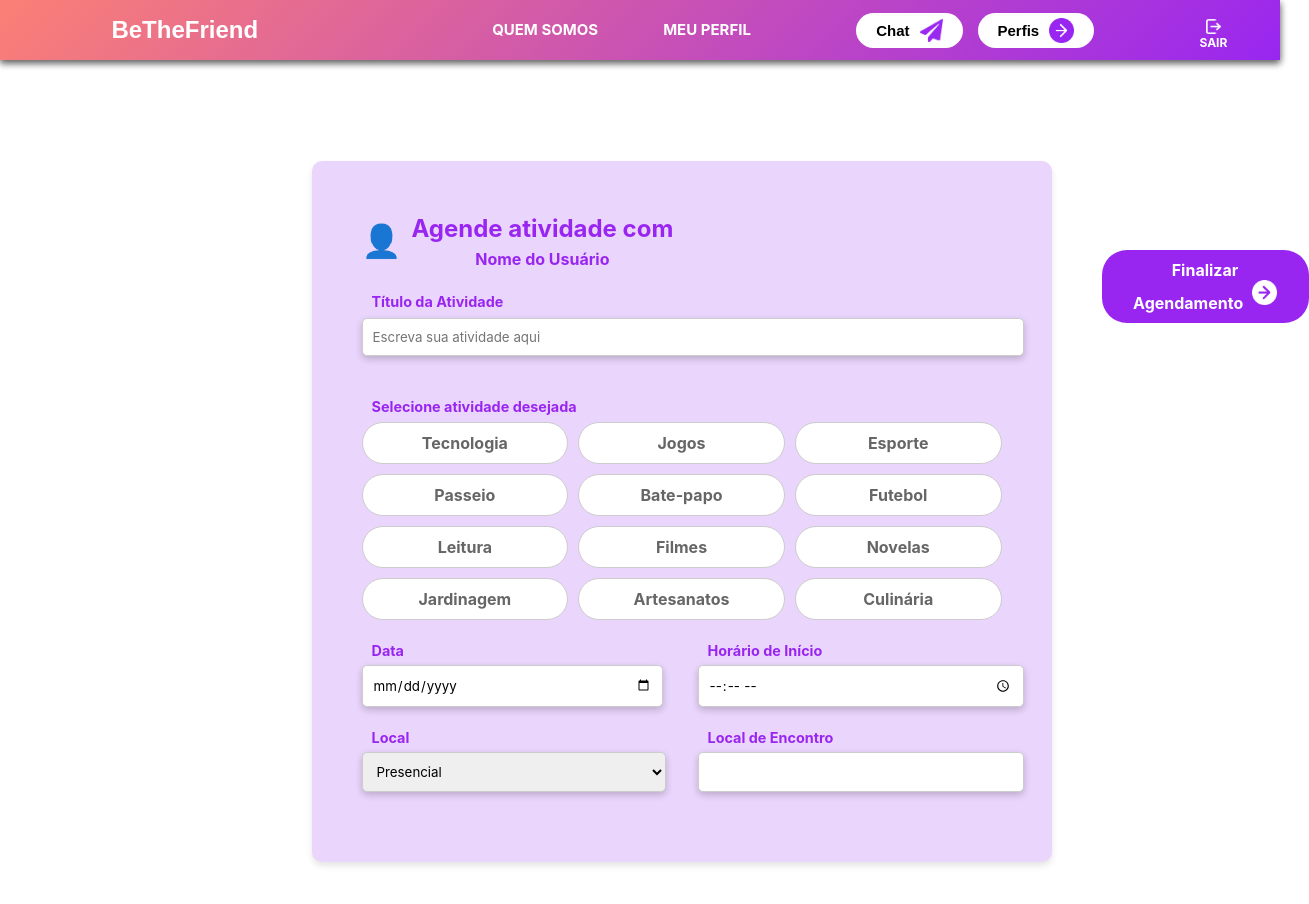
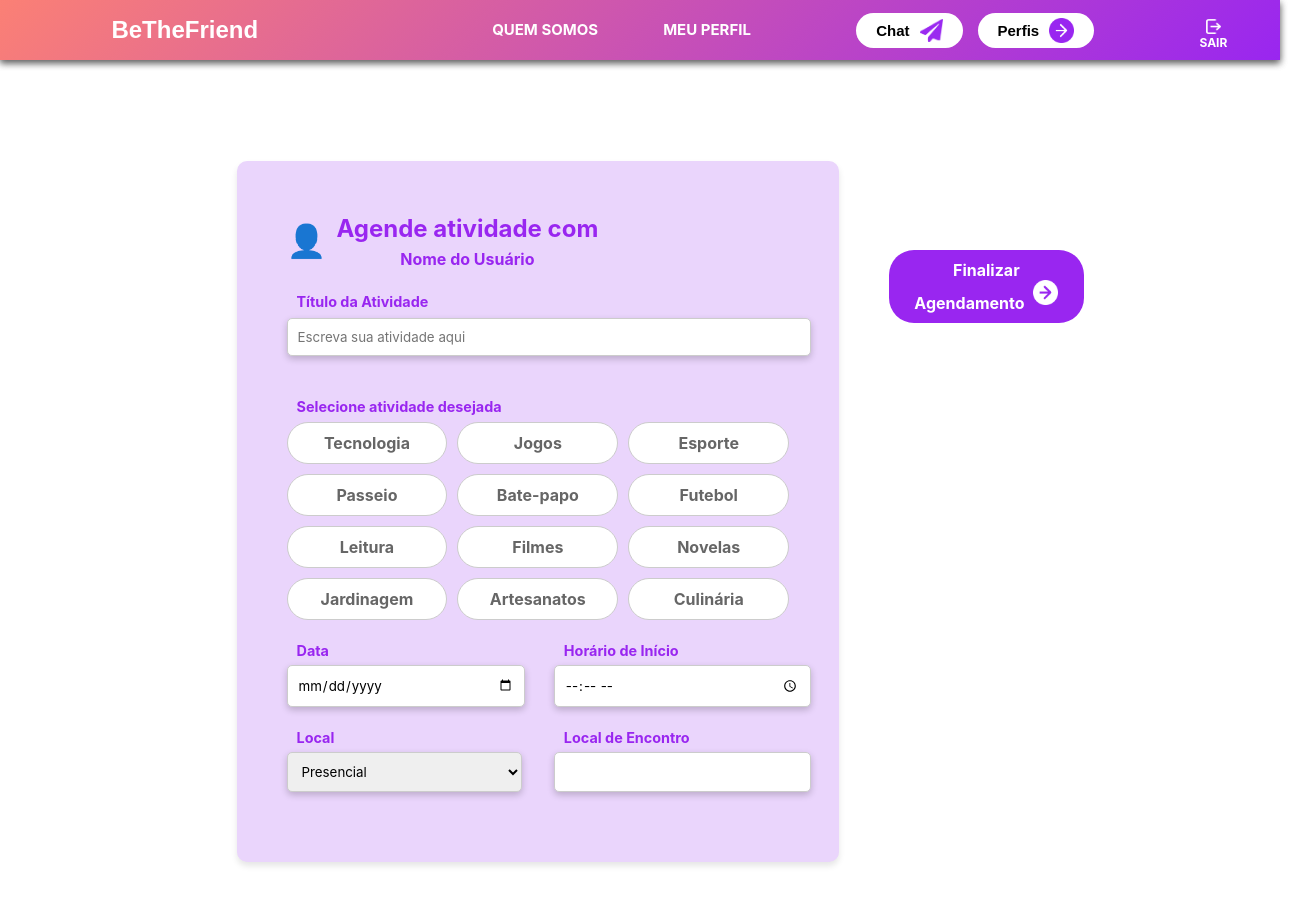
Before and after one commit to Glauber-Developer/BeTheFriend, a React (Vite) app in the folder bethefriend-front/: page /scheduleactivity/1 in a window 1280 px wide. Shown: the top 904 px of the page, 1309 px wide, since content can reach past the window. Built offline with nearby package versions, Linux system fonts and the light colour scheme.

Commit message:
feat (ScheduleActivities) : adjust css #24

```diff
--- a/bethefriend-front/src/views/ScheduleActivities/ScheduleActivities.css
+++ b/bethefriend-front/src/views/ScheduleActivities/ScheduleActivities.css
@@ -5,7 +5,7 @@
     width: 100%;
     box-sizing: border-box;
     background-color: #ffffff;
-    margin-left: 170px;
+    margin-left: 20px;
 }
 
 .schedule-box {
```
